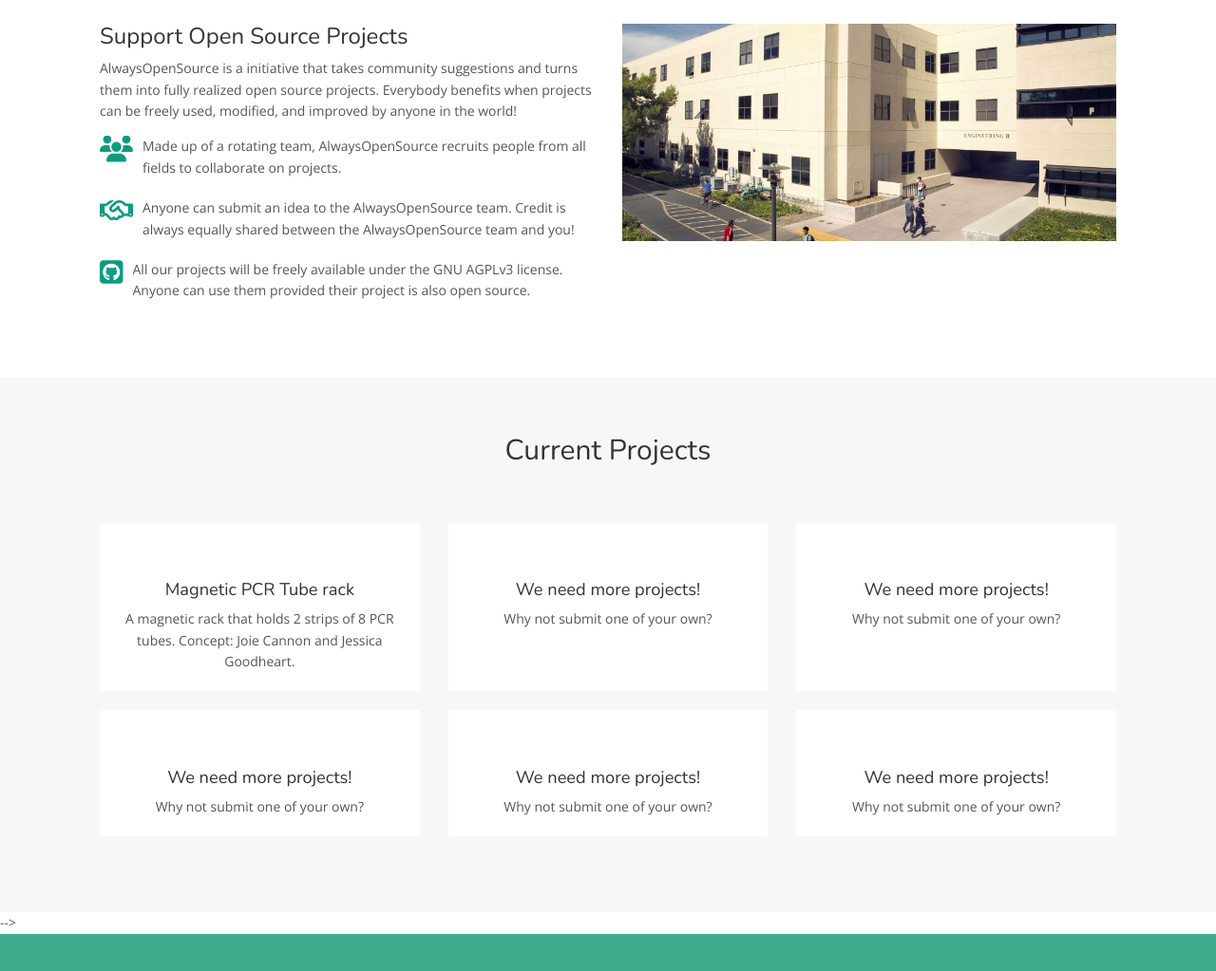
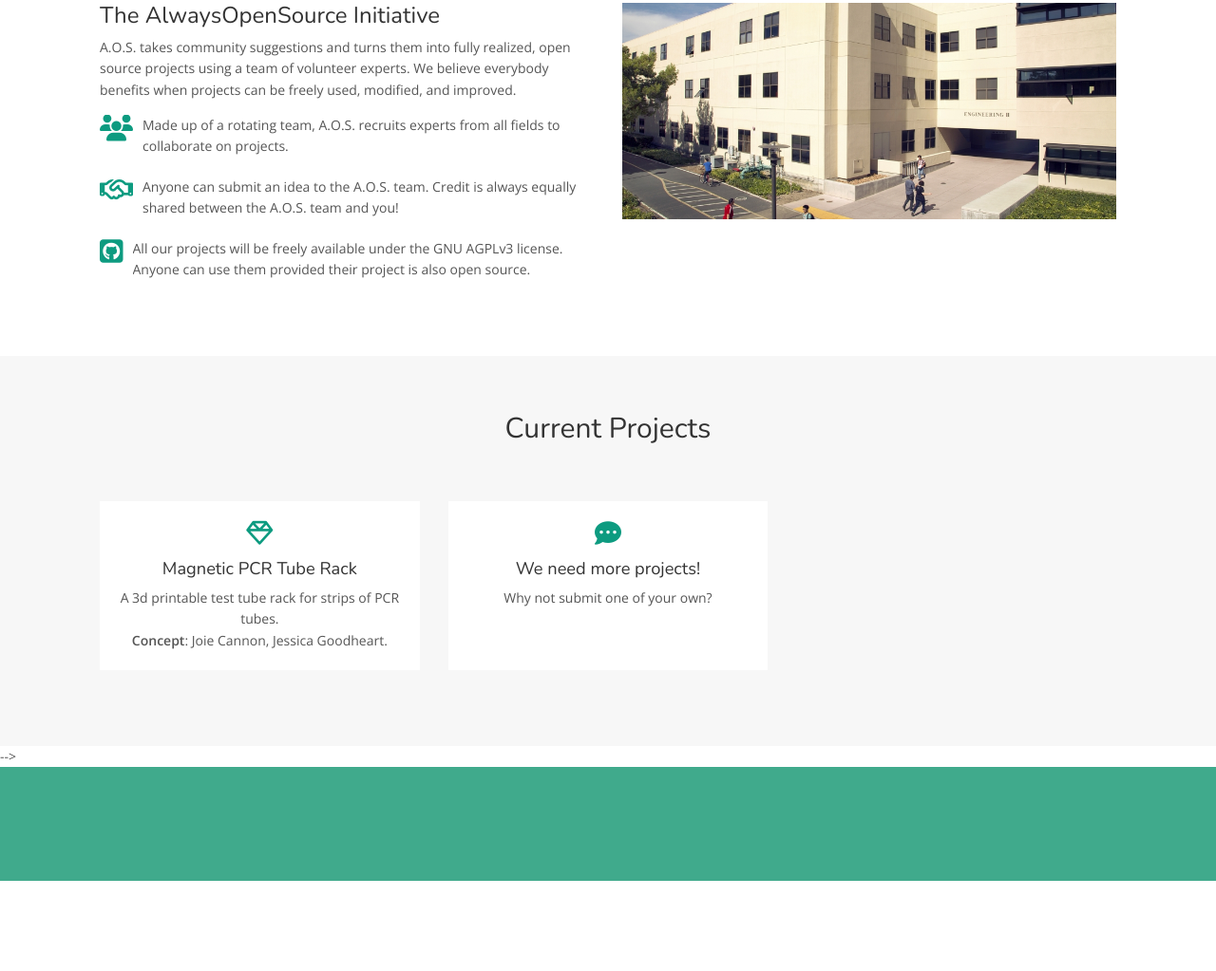
Before and after one commit to AlwaysOpenSource/alwaysopensource.github.io, a plain HTML site: page index.html in a window 1280 px wide. Shown: the part 983-2006 px from the top of the page at 95% size. After the commit the page ends 1911 px from the top, so only its background shows below. Drawn offline with nearby package versions, Linux system fonts and the light colour scheme.

Commit message:
finalizing project grid

```diff
--- a/index.html
+++ b/index.html
@@ -119,7 +119,7 @@
         <i class="fa fa-cloud-upload fa-3x"></i>
         <h3>Join the Team</h3>
             <p>
-            If you would like to be a collaborator for AlwaysOpenSource projects, send us an email including your <b>name</b>, <b>areas of expertise</b>, and <b>examples</b>.
+            If you would like to be a collaborator for A.O.S. projects, send us an email including your <b>name</b>, <b>areas of expertise</b>, and <b>examples</b>.
             </p>
     </div>
 </div>
@@ -132,15 +132,15 @@
 
         <div class="row">
             <div class="col-sm-6">
-                <h3>Support Open Source Projects</h3>
-                <p>AlwaysOpenSource is a initiative that takes community suggestions and turns them into fully realized open source projects.  Everybody benefits when projects can be freely used, modified, and improved by anyone in the world!</p>
+                <h3>The AlwaysOpenSource Initiative</h3>
+                <p>A.O.S. takes community suggestions and turns them into fully realized, open source projects using a team of volunteer experts.  We believe everybody benefits when projects can be freely used, modified, and improved.</p>
 
                 <div class="media">
                     <div class="media-left">
                         <i class="fa fa-users fa-2x" style="color:#0D9B80"></i>
                     </div>
                     <div class="media-body">
-                        <p>Made up of a rotating team, AlwaysOpenSource recruits people from all fields to collaborate on projects.</p>
+                        <p>Made up of a rotating team, A.O.S. recruits experts from all fields to collaborate on projects.</p>
                     </div>
                 </div>
 
@@ -149,7 +149,7 @@
                         <i class="fa fa-handshake-o fa-2x" style="color:#0D9B80"></i>
                     </div>
                     <div class="media-body">
-                        <p>Anyone can submit an idea to the AlwaysOpenSource team. Credit is always equally shared between the AlwaysOpenSource team and you!</p>
+                        <p>Anyone can submit an idea to the A.O.S. team. Credit is always equally shared between the A.O.S. team and you!</p>
                     </div>
                 </div>
 
@@ -180,52 +180,19 @@
 
                 <div class="col-sm-6 col-md-4">
                     <div class="icon-box">
-                        <i class="icon icon-diamond"><use xlink:href="#icon-diamond"></use></i>
-                        <h4>Magnetic PCR Tube rack</h4>
-                        <p>A magnetic rack that holds 2 strips of 8 PCR tubes. Concept: Joie Cannon and Jessica Goodheart.</p>
+                        <i class="fa fa-diamond fa-2x" style="color:#0D9B80"></i>
+                        <h4>Magnetic PCR Tube Rack</h4>
+                        <p>A 3d printable test tube rack for strips of PCR tubes.<br><b>Concept</b>: Joie Cannon, Jessica Goodheart.</p>
                     </div>
                 </div>
 
                 <div class="col-sm-6 col-md-4">
                     <div class="icon-box">
-                        <svg class="icon icon-commenting"><use xlink:href="#icon-commenting"></use></svg>
+                        <i class="fa fa-commenting fa-2x" style="color:#0D9B80"></i>
                         <h4>We need more projects!</h4>
                         <p>Why not submit one of your own?</p>
                     </div>
                 </div>
-
-                <div class="col-sm-6 col-md-4">
-                    <div class="icon-box">
-                        <svg class="icon icon-commenting"><use xlink:href="#icon-commenting"></use></svg>
-                        <h4>We need more projects!</h4>
-                        <p>Why not submit one of your own?</p>
-                    </div>
-                </div>
-
-                <div class="col-sm-6 col-md-4">
-                    <div class="icon-box">
-                        <svg class="icon icon-commenting"><use xlink:href="#icon-commenting"></use></svg>
-                        <h4>We need more projects!</h4>
-                        <p>Why not submit one of your own?</p>
-                    </div>
-                </div>
-
-                <div class="col-sm-6 col-md-4">
-                    <div class="icon-box">
-                        <svg class="icon icon-commenting"><use xlink:href="#icon-commenting"></use></svg>
-                        <h4>We need more projects!</h4>
-                        <p>Why not submit one of your own?</p>
-                    </div>
-                </div>
-
-                <div class="col-sm-6 col-md-4">
-                    <div class="icon-box">
-                        <svg class="icon icon-commenting"><use xlink:href="#icon-commenting"></use></svg>
-                        <h4>We need more projects!</h4>
-                        <p>Why not submit one of your own?</p>
-                    </div>
-                </div>
-
         </div>
     </div>
 </div>
```
